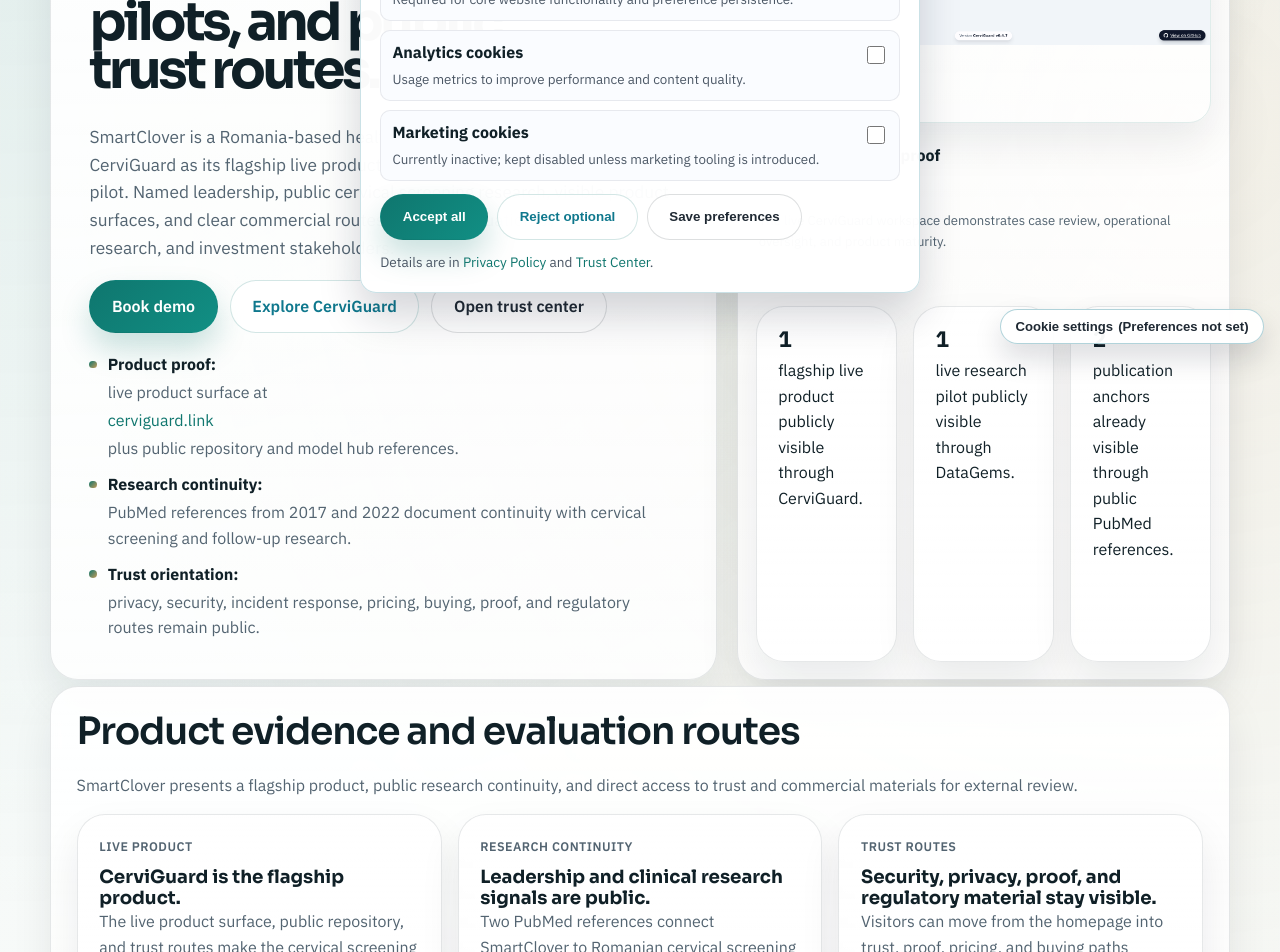
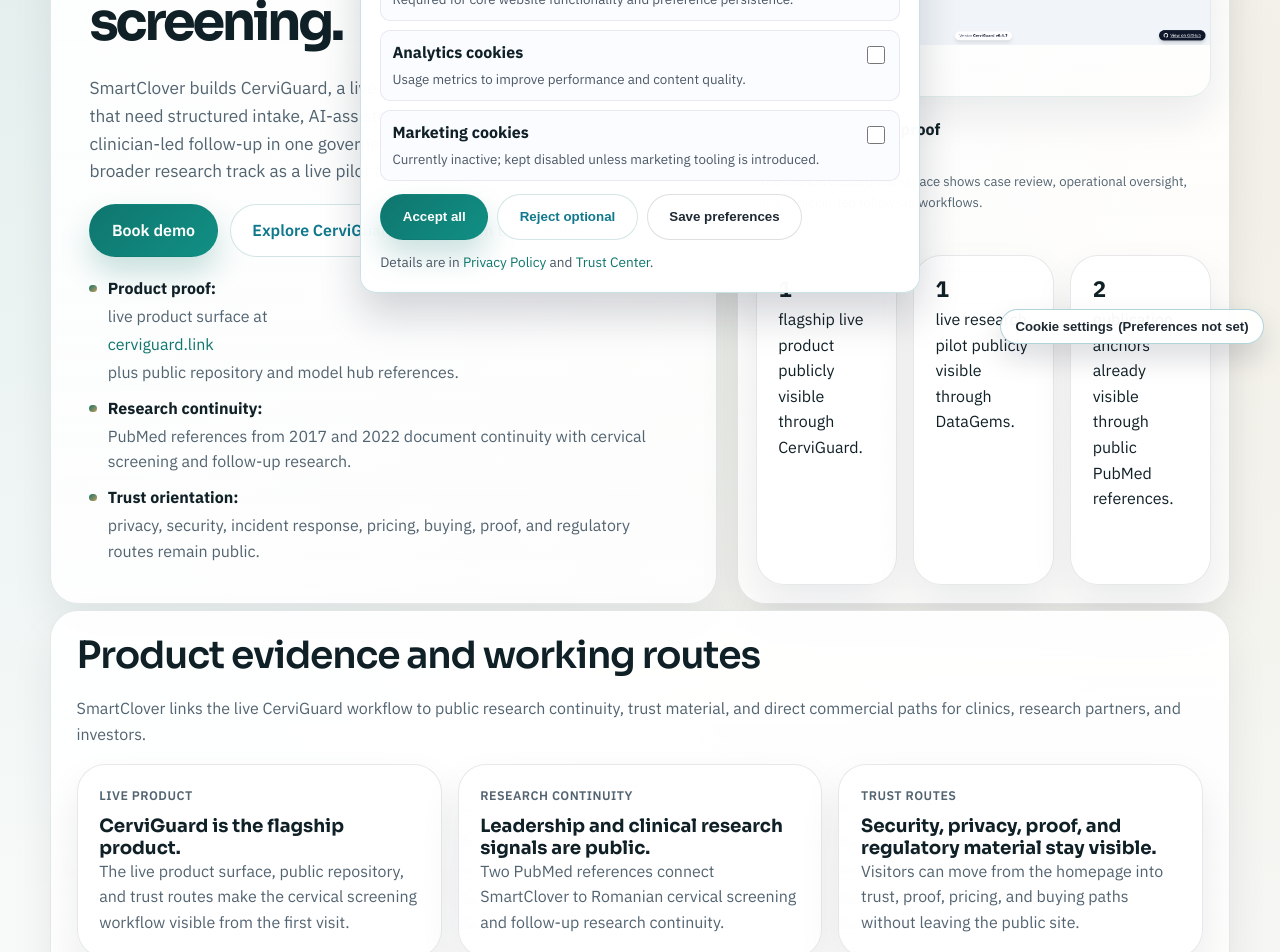
Before and after one commit to SmartCloverAI/SmartClover, a Next.js app: page / in a window 1280 px wide. Shown: the part 440-1392 px from the top of the page. Built offline with nearby package versions, Linux system fonts and the light colour scheme; no server answers.

Commit message:
fix: humanize homepage hero copy

```diff
--- a/pages/index.jsx
+++ b/pages/index.jsx
@@ -8,7 +8,7 @@
     kicker: 'Live product',
     title: 'CerviGuard is the flagship product.',
     description:
-      'The live product surface, public repository, and trust routes make the cervical screening platform easy to evaluate.'
+      'The live product surface, public repository, and trust routes make the cervical screening workflow visible from the first visit.'
   },
   {
     kicker: 'Research continuity',
@@ -96,7 +96,7 @@
   name: 'SmartClover',
   url: siteUrl,
   description:
-    'Romania-based healthcare AI company building CerviGuard as a live product and DataGems as a live research pilot, supported by public research continuity and transparent commercial access.',
+    'Healthcare AI company building CerviGuard for cervical-screening workflows, with DataGems as a live research pilot and public trust routes for diligence.',
   logo: `${siteUrl}/smartclover_logo.jpg`,
   sameAs: ['https://www.linkedin.com/company/smartclover'],
   founder: {
@@ -123,7 +123,7 @@
   <>
     <PageSeo
       title="SmartClover | Healthcare AI With Live Product Proof"
-      description="SmartClover is a Romania-based healthcare AI company building CerviGuard as a live product and DataGems as a live research pilot, with public trust routes and publication-linked research continuity."
+      description="SmartClover builds CerviGuard, a live product for cervical-screening teams, with DataGems as a live research pilot and public trust routes for diligence."
       path="/"
       image="/images/cerviguard/cerviguard-dashboard.png"
       jsonLd={organizationSchema}
@@ -144,13 +144,12 @@
 
           <div className="hero-copy">
             <h1 id="home-hero-title" className="hero-title">
-              Live cervical screening software, active research pilots, and public trust routes.
+              Clinician-led AI workflow software for cervical screening.
             </h1>
             <p>
-              SmartClover is a Romania-based healthcare AI company building CerviGuard as its flagship live product and
-              DataGems as a live research pilot. Named leadership, public cervical screening research, visible product
-              surfaces, and clear commercial routes support evaluation by clinical, research, and investment
-              stakeholders.
+              SmartClover builds CerviGuard, a live product for cervical-screening teams that need structured intake,
+              AI-assisted review, triage coordination, and clinician-led follow-up in one governed workflow. DataGems
+              supports the broader research track as a live pilot for governed synthetic-data work.
             </p>
           </div>
 
@@ -199,7 +198,7 @@
           </div>
           <div className="visual-caption">
             <strong>Authentic flagship proof</strong>
-            <span>The live CerviGuard workspace demonstrates case review, operational oversight, and product maturity.</span>
+            <span>The live CerviGuard workspace shows case review, operational oversight, and clinician-led follow-up workflows.</span>
           </div>
 
           <div className="metric-grid">
@@ -222,10 +221,10 @@
 
     <section className="surface-card proof-panel" aria-labelledby="home-proof-heading">
       <div className="section-heading">
-        <h2 id="home-proof-heading">Product evidence and evaluation routes</h2>
+        <h2 id="home-proof-heading">Product evidence and working routes</h2>
         <p>
-          SmartClover presents a flagship product, public research continuity, and direct access to trust and commercial
-          materials for external review.
+          SmartClover links the live CerviGuard workflow to public research continuity, trust material, and direct
+          commercial paths for clinics, research partners, and investors.
         </p>
       </div>
       <div className="story-grid">
--- a/version.json
+++ b/version.json
@@ -1,3 +1,3 @@
 {
-  "version": "3.12"
+  "version": "3.13"
 }
```
Also changed, not shown: 2 other files (tests, documents, lock files or other folders).
